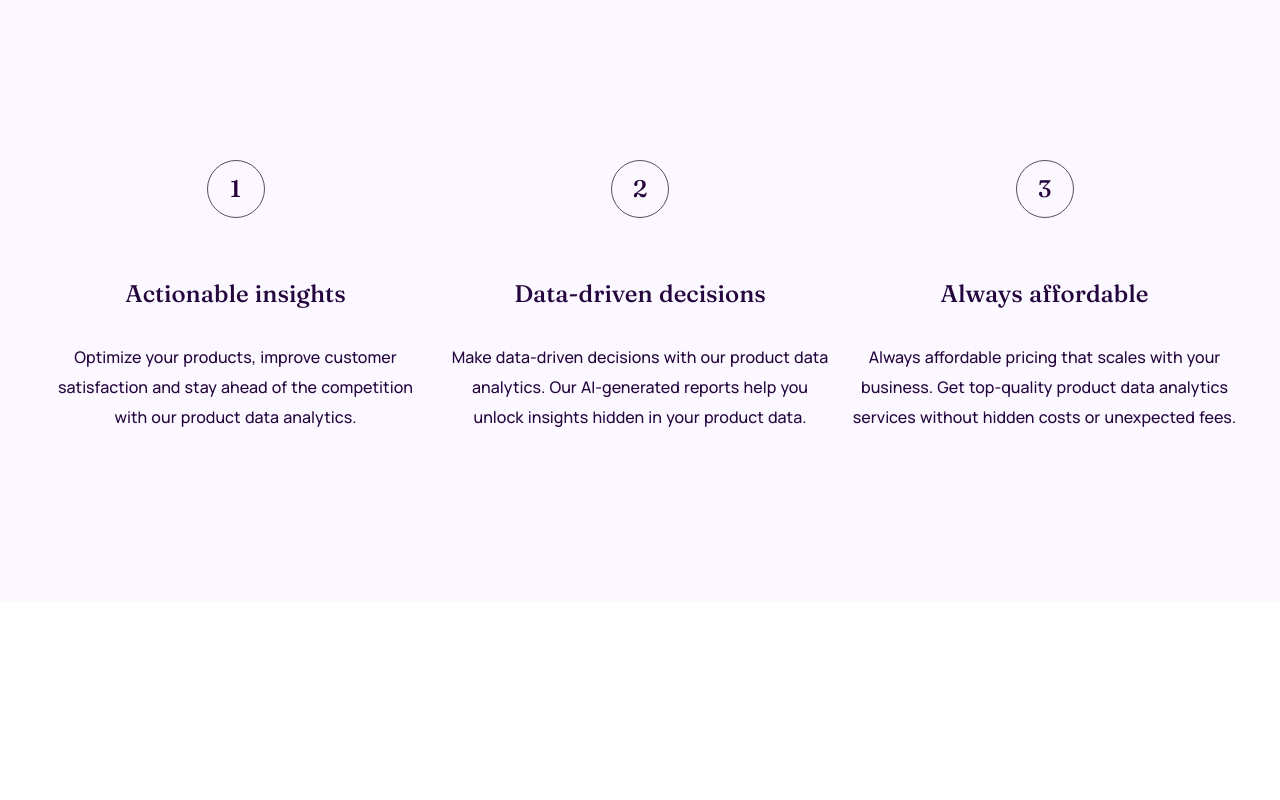
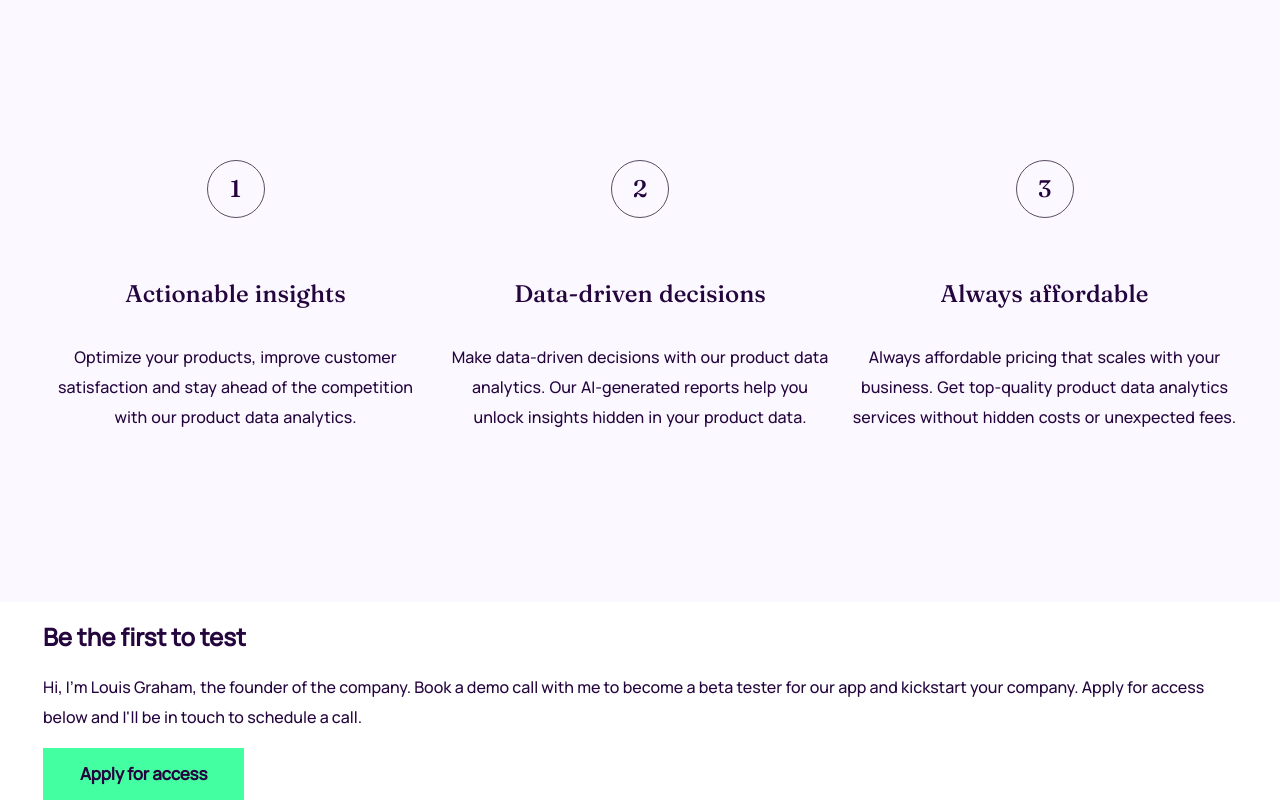
Before and after one commit to Shoha-N1/Frontend-mentor, a plain HTML site: page index.html in a window 1280 px wide. Shown: the part 978-1778 px from the top of the page. Before the commit the page ends 1580 px from the top, so only its background shows below. Drawn offline with Linux system fonts and the light colour scheme.

```diff
--- a/index.html
+++ b/index.html
@@ -79,6 +79,20 @@
         </ul>
       </div>
     </section>
+
+    <!-- TEST CTA -->
+    <section class="text-cta">
+      <div class="container">
+        <div class="test-cta__inner">
+          <h2 class="test-cta__heading">Be the first to test</h2>
+          <p class="test-cta__description">
+            Hi, I'm Louis Graham, the founder of the company. Book a demo call with me to become a beta tester for our
+            app and kickstart your company. Apply for access below and I'll be in touch to schedule a call.
+          </p>
+          <a href="#" class="button">Apply for access</a>
+        </div>
+      </div>
+    </section>
   </main>
 </body>
 
```
Also changed, not shown: img/human-test.svg (deleted), img/test-man.jpg (added), img/test-man2.jpg (added).
